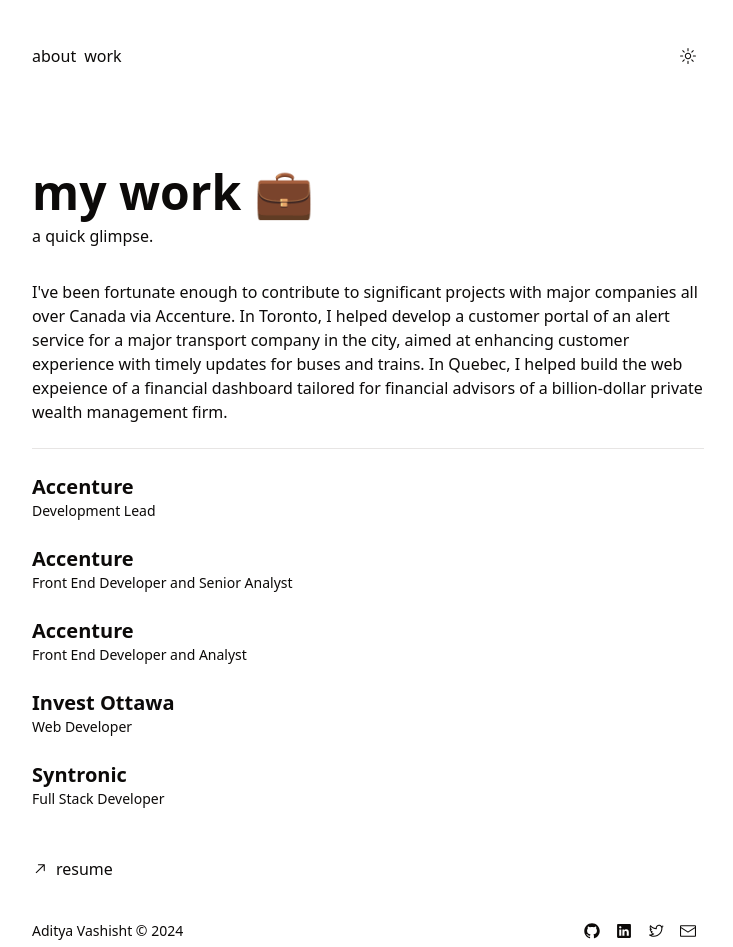
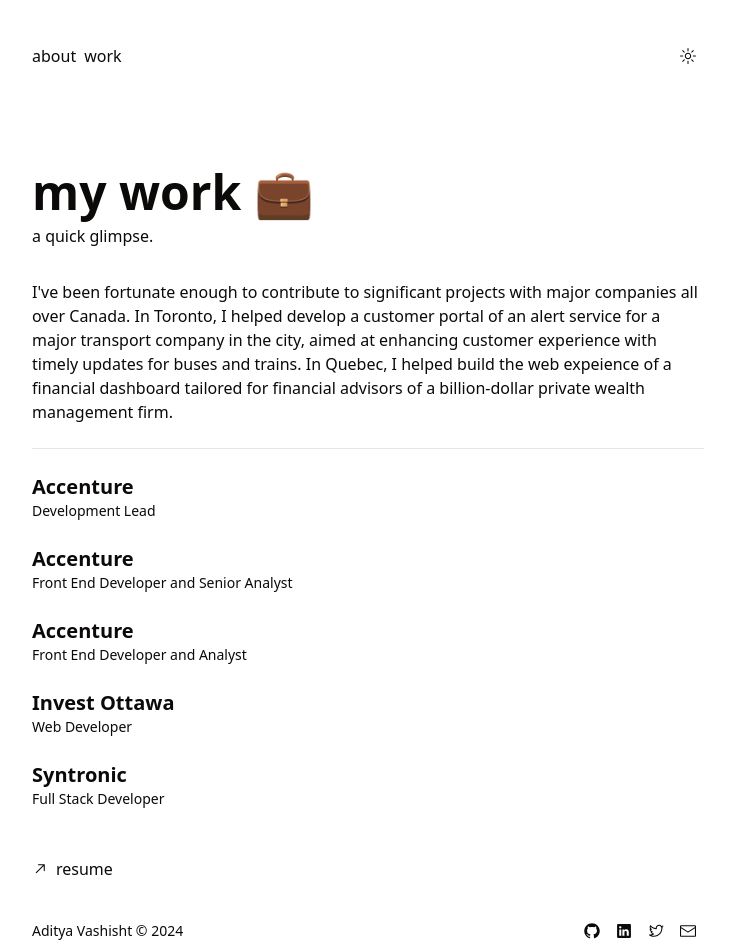
Before and after one commit to adityavashisht9/adityavashisht.com, a Next.js app: page /work in a window 1280 px wide. Shown: the whole page, without its empty margins (272-1005 px from the left). Built offline with nearby package versions, Linux system fonts and the light colour scheme.

Commit message:
fixed typo

```diff
--- a/app/work/page.tsx
+++ b/app/work/page.tsx
@@ -37,12 +37,12 @@
       <p className="mt-2">a quick glimpse.</p>
       <p className="mt-8 text-ring">
         I&apos;ve been fortunate enough to contribute to significant projects
-        with major companies all over Canada via Accenture. In Toronto, I helped
-        develop a customer portal of an alert service for a major transport
-        company in the city, aimed at enhancing customer experience with timely
-        updates for buses and trains. In Quebec, I helped build the web
-        expeience of a financial dashboard tailored for financial advisors of a
-        billion-dollar private wealth management firm.
+        with major companies all over Canada. In Toronto, I helped develop a
+        customer portal of an alert service for a major transport company in the
+        city, aimed at enhancing customer experience with timely updates for
+        buses and trains. In Quebec, I helped build the web expeience of a
+        financial dashboard tailored for financial advisors of a billion-dollar
+        private wealth management firm.
       </p>
       <Separator className="mt-6" />
       <div className="mt-6">
```
